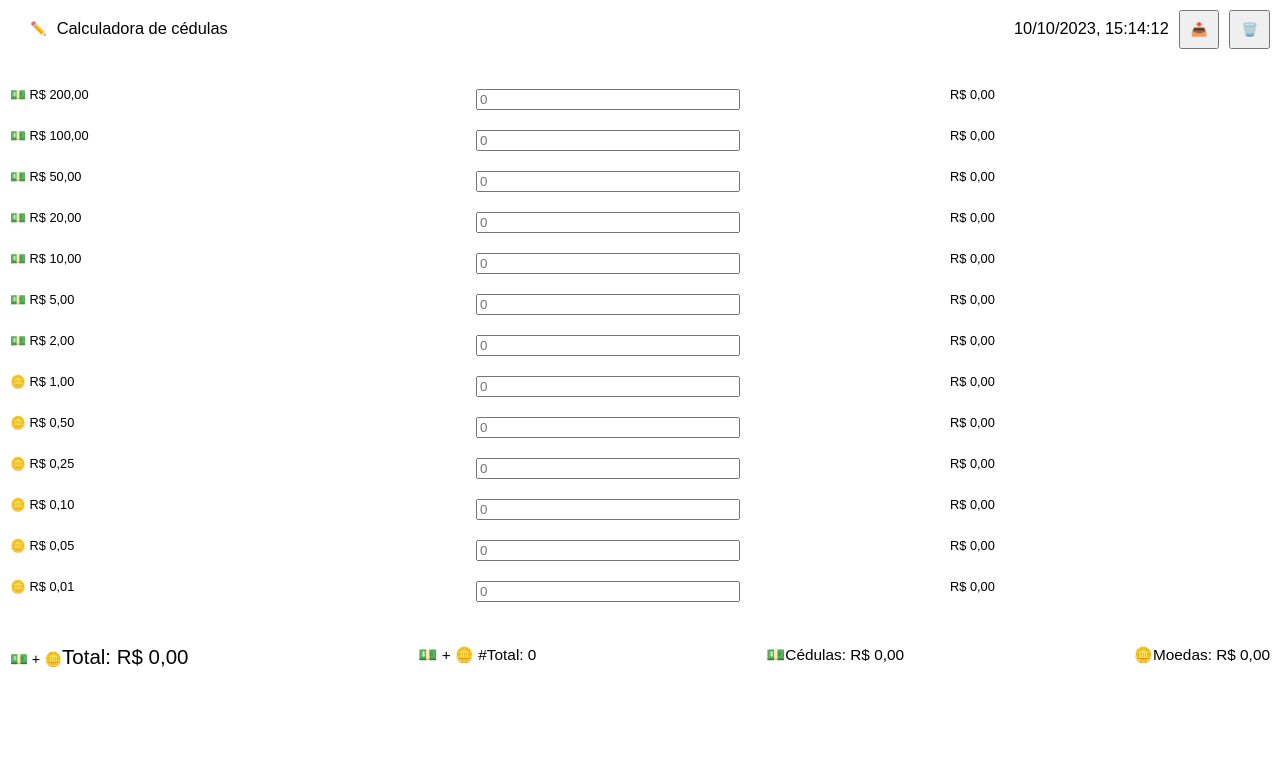
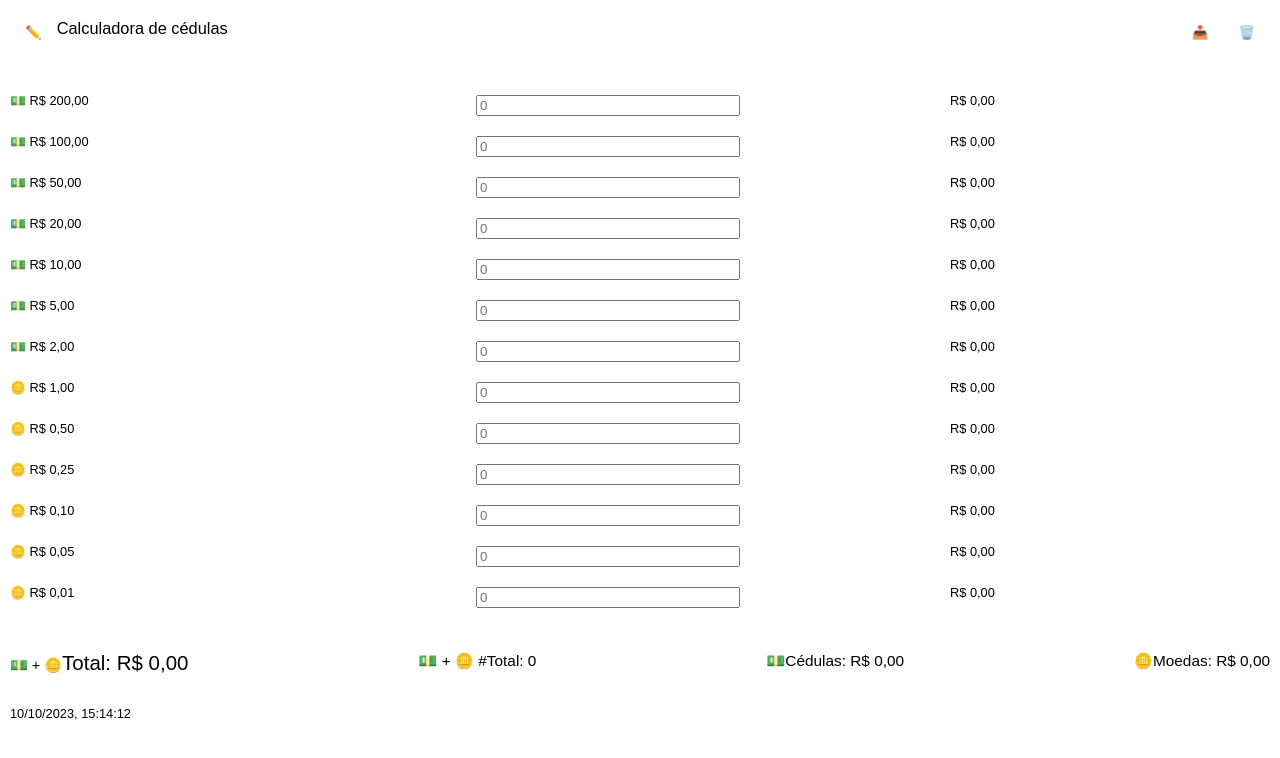
Before and after one commit to carloshatus/calculate-bills, a SvelteKit app: page / in a window 1280 px wide. Shown: the top 758 px of the page. Built offline with nearby package versions, Linux system fonts and the light colour scheme.

Commit message:
fix: page buttons

```diff
--- a/src/routes/+page.svelte
+++ b/src/routes/+page.svelte
@@ -111,9 +111,8 @@
 		{/if}
 	</div>
 	<div class="container">
-		<h1>{currentDate}</h1>
 		<button
-			class="noprint"
+			class="transparent noprint"
 			title="Imprimir"
 			on:click={() => {
 				window.print();
@@ -122,7 +121,7 @@
 			<i>{'📥'}</i>
 		</button>
 		<button
-			class="noprint"
+			class="transparent noprint"
 			title="Limpar"
 			on:click={() => {
 				reset();
@@ -158,6 +157,9 @@
 	<h2><i>{'💵 + 🪙 #'}</i>Total: {totalQuantity}</h2>
 	<h2><i>{'💵'}</i>Cédulas: {parseToCurrency(totalBills)}</h2>
 	<h2><i>{'🪙'}</i>Moedas: {parseToCurrency(totalCoins)}</h2>
+</div>
+<div class="container">
+	<p>{currentDate}</p>
 </div>
 
 <style>
@@ -216,8 +218,7 @@
 	}
 
 	header button {
-		padding: 10px;
-		margin-left: 10px;
+		padding: 15px;
 	}
 
 	header .container {
```
